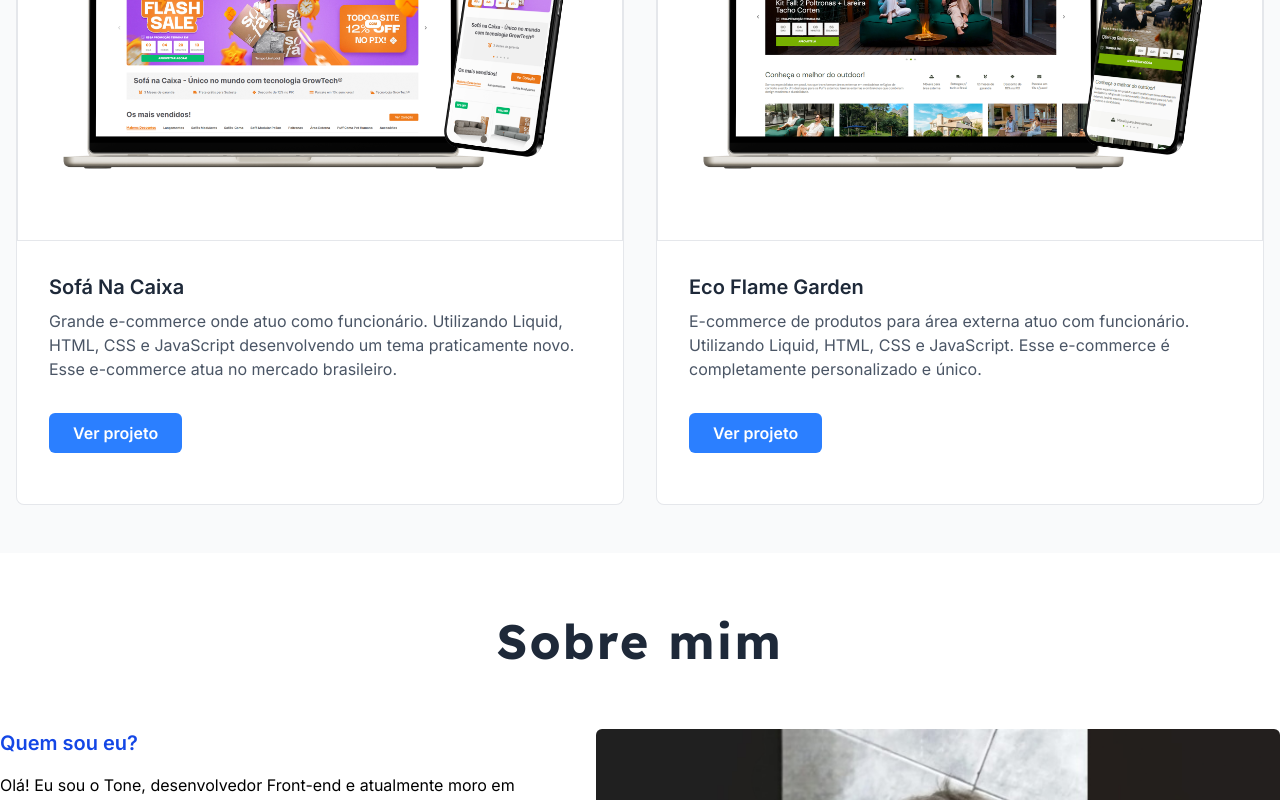
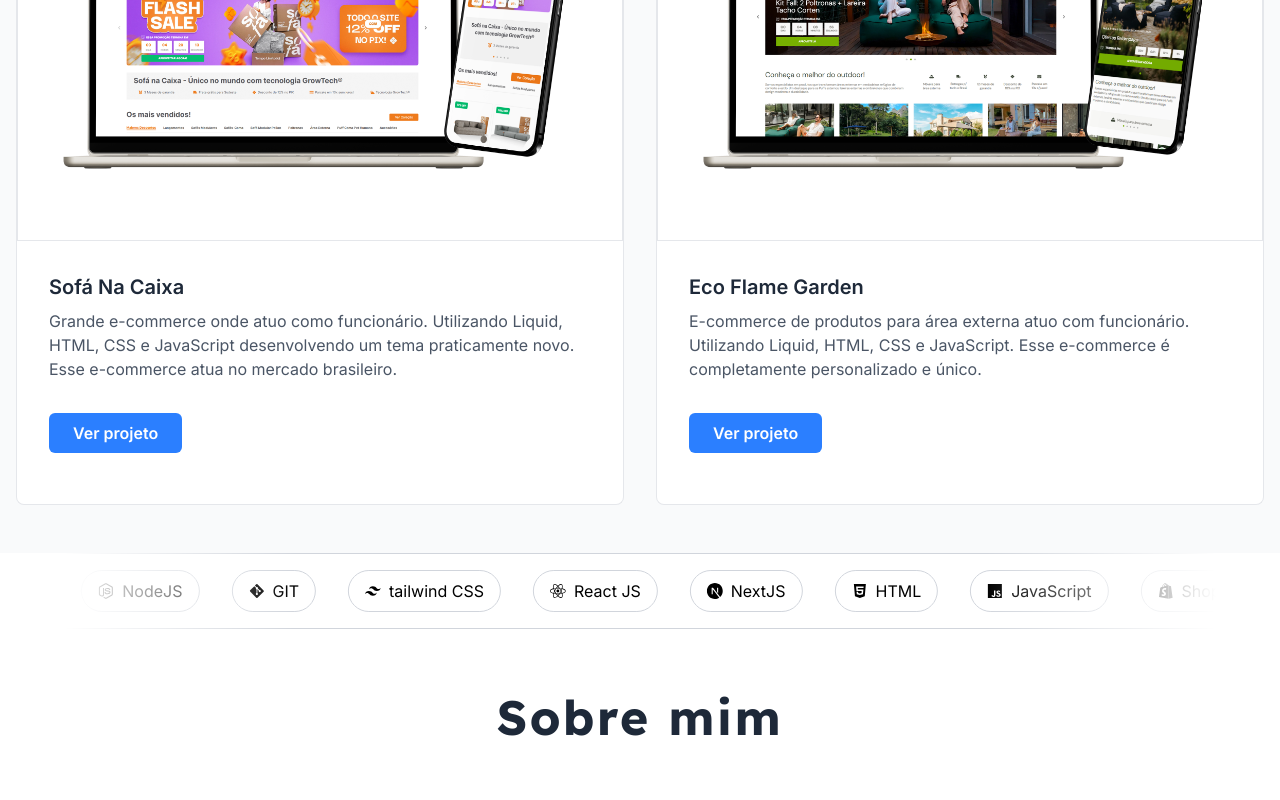
Before and after one commit to ToneRevetler/portifolio-ia-next, a Next.js app: page / in a window 1280 px wide. Shown: the part 2000-2800 px from the top of the page. Built offline with nearby package versions, Linux system fonts and the light colour scheme.

Commit message:
feat: add `InfinityScroll` component

```diff
--- a/components/Footer.tsx
+++ b/components/Footer.tsx
@@ -13,8 +13,8 @@
         <div className="grid md:grid-cols-2 items-center justify-items-center pb-8 gap-8 md:gap-2">
           <div className="grid gap-2 text-sm text-gray-800 antialiased md:justify-items-start md:w-full">
             <p className="flex items-center gap-1">Feito com  <span><RiNextjsFill className="text-2xl" /></span> Next Js</p>
-            <p className="flex items-center gap-1">Estilizado com <span><IoLogoVercel className="text-xl" /></span> Tailwind</p>
-            <p className="flex items-center gap-1">Hospedado na <span><RiTailwindCssFill className="text-2xl" /></span>  Vercel</p>
+            <p className="flex items-center gap-1">Estilizado com <span><RiTailwindCssFill className="text-xl" /></span> Tailwind</p>
+            <p className="flex items-center gap-1">Hospedado na <span><IoLogoVercel className="text-2xl" /></span>  Vercel</p>
           </div>
           <InputEmailCopyFooter />
         </div>
--- /dev/null
+++ b/components/InfinityScroll.css
@@ -0,0 +1,39 @@
+.infinite-scroll-wrapper {
+  width: 90%;
+  max-width: 1536px;
+  margin-inline: auto;
+  overflow: hidden;
+  mask-image: linear-gradient(
+    to right,
+    rgba(0, 0, 0, 0),
+    rgba(0, 0, 0, 1) 20%,
+    rgba(0, 0, 0, 1) 80%,
+    rgba(0, 0, 0, 0)
+  );
+}
+
+.infinite-scroll-track {
+  display: flex;
+  gap: 2rem;
+  animation: scroll 8s linear infinite;
+  width: max-content;
+  border-right: 0px;
+  border-left: 0px;
+}
+
+.item {
+  display: flex;
+  align-items: center;
+  gap: 0.5rem;
+  padding: 0.5rem 1rem;
+  white-space: nowrap;
+}
+
+@keyframes scroll {
+  0% {
+    transform: translateX(0%);
+  }
+  100% {
+    transform: translateX(-50%);
+  }
+}
--- /dev/null
+++ b/components/InfinityScroll.tsx
@@ -0,0 +1,39 @@
+'use client';
+import './InfinityScroll.css';
+import { RiTailwindCssFill } from "react-icons/ri";
+import { FaReact } from "react-icons/fa";
+import { SiNextdotjs } from "react-icons/si";
+import { FaHtml5 } from "react-icons/fa";
+import { IoLogoJavascript } from "react-icons/io5";
+import { FaShopify } from "react-icons/fa";
+import { FaNodeJs } from "react-icons/fa";
+import { FaGitAlt } from "react-icons/fa6";
+
+
+const logos = [
+  { content: 'tailwind CSS', icon: <RiTailwindCssFill /> },
+  { content: 'React JS', icon: <FaReact /> },
+  { content: 'NextJS', icon: <SiNextdotjs /> },
+  { content: 'HTML', icon: <FaHtml5 /> },
+  { content: 'JavaScript', icon: <IoLogoJavascript /> },
+  { content: 'Shopify', icon: <FaShopify /> },
+  { content: 'NodeJS', icon: <FaNodeJs /> },
+  { content: 'GIT', icon: <FaGitAlt /> },
+];
+
+export const InfinityScroll = () => {
+  return (
+    <section className="w-full overflow-hidden">
+      <div className="infinite-scroll-wrapper">
+        <div className="infinite-scroll-track border border-gray-300 py-4 ">
+          {[...logos, ...logos].map((item, index) => (
+            <div key={index} className="item border border-gray-300 rounded-full">
+              {item.icon}
+              <p>{item.content}</p>
+            </div>
+          ))}
+        </div>
+      </div>
+    </section>
+  );
+};
--- a/components/initial/InputEmailCopy.tsx
+++ b/components/initial/InputEmailCopy.tsx
@@ -43,7 +43,7 @@
   }
 
   return <>
-    <div className="cursor-pointer flex md:text-lg mt-6 w-fit items-center relative overflow-hidden ">
+    <div className="cursor-pointer flex md:text-lg pt-6 w-fit items-center relative overflow-hidden ">
       <div className="p-2 border-1 border-blue-600 bg-blue-600">
         <FaRegCopy className="text-white" />
       </div>
--- a/src/app/page.tsx
+++ b/src/app/page.tsx
@@ -2,11 +2,13 @@
 import ProjectSection from "../../components/ProjectSection"
 import AboutMe from "../../components/AboutMe"
 import ButtonBackToTop from "../../components/ButtonBackToTop"
+import { InfinityScroll } from "@/../components/InfinityScroll"
 
 export default function Home() {
   return (<>
     <Initial />
     < ProjectSection />
+    < InfinityScroll />
     <AboutMe />
     <ButtonBackToTop />
   </>
```
